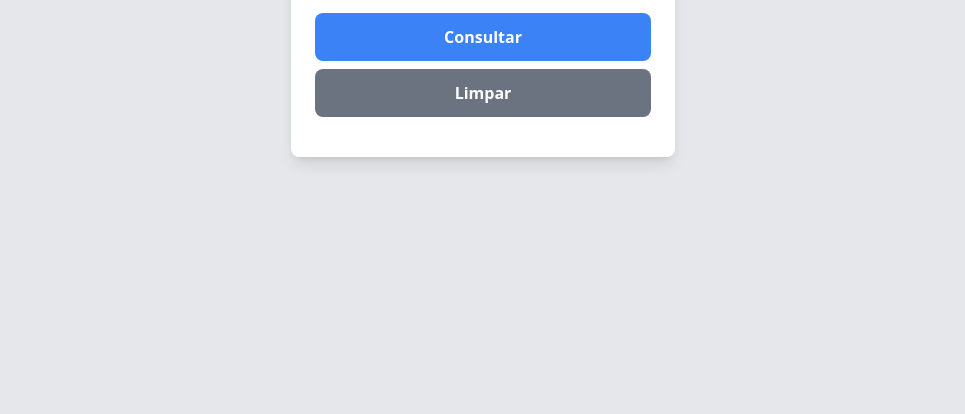
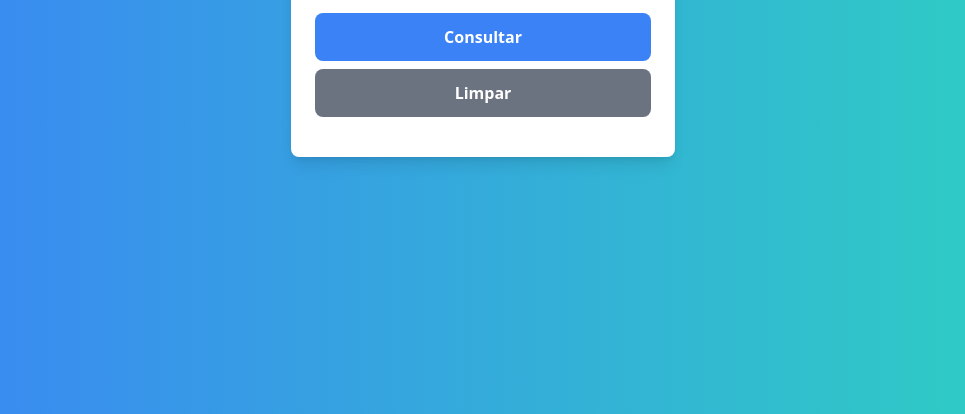
Before and after one commit to mary0077/localizadorcep, a plain HTML site: page index.html in a window 1280 px wide. Shown: the part 386-800 px from the top of the page, without its empty margins (157-1122 px from the left). Drawn offline with nearby package versions, Linux system fonts and the light colour scheme.

Commit message:
cor fundo add

```diff
--- a/index.html
+++ b/index.html
@@ -52,7 +52,7 @@
         }
     </script>
 </head>
-<body class="bg-gray-200 flex items-center justify-center min-h-screen">
+<body class="bg-gradient-to-r from-blue-500 to-teal-400 flex items-center justify-center min-h-screen">
     <div class="bg-white p-6 rounded-lg shadow-lg w-96 text-center">
         <h1 class="text-2xl font-bold mb-4">Consulta de CEP</h1>
         <input type="text" id="cep" class="w-full p-3 border rounded-lg text-center text-lg mb-4" placeholder="Digite o CEP (Ex: 12345-678)" maxlength="9">
```
